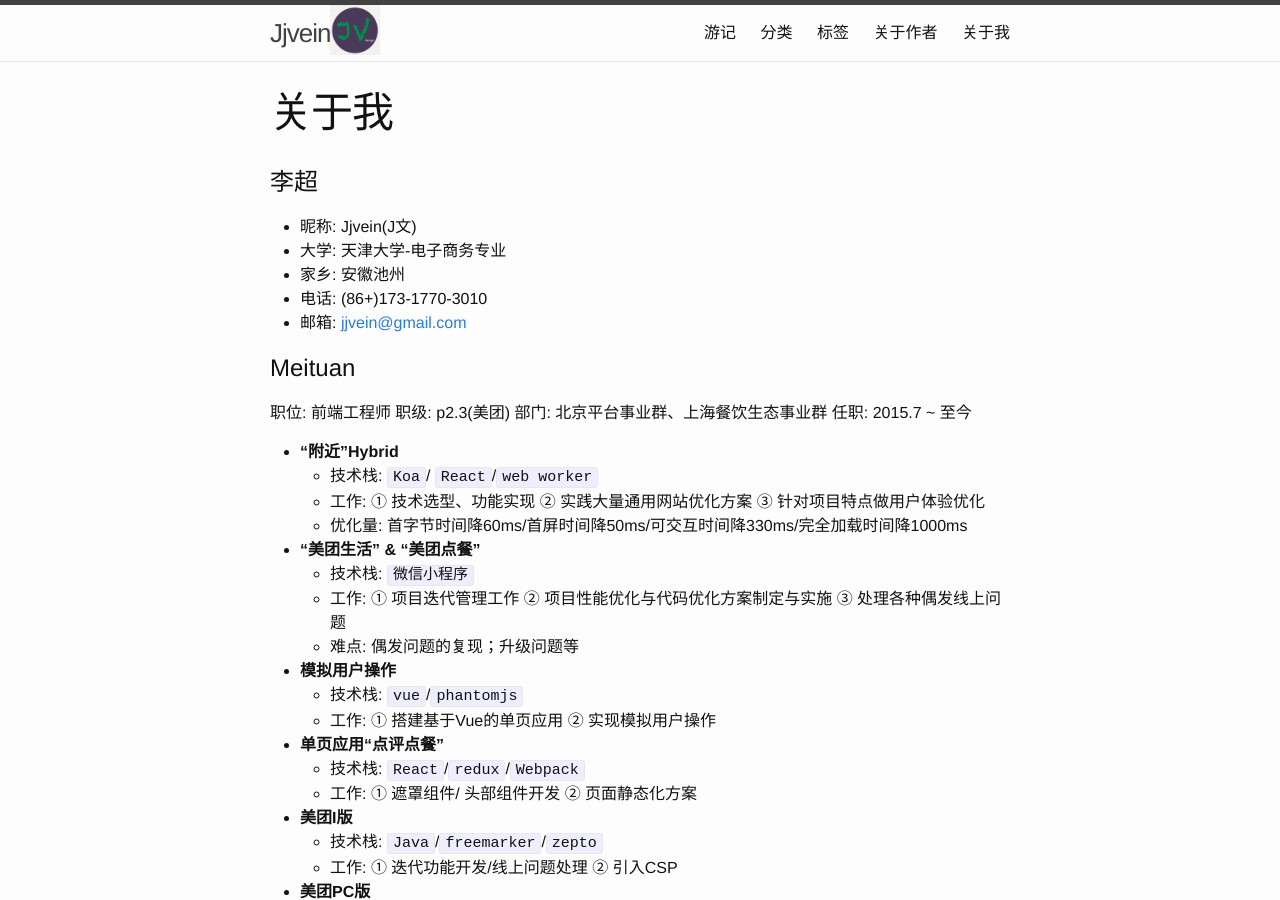
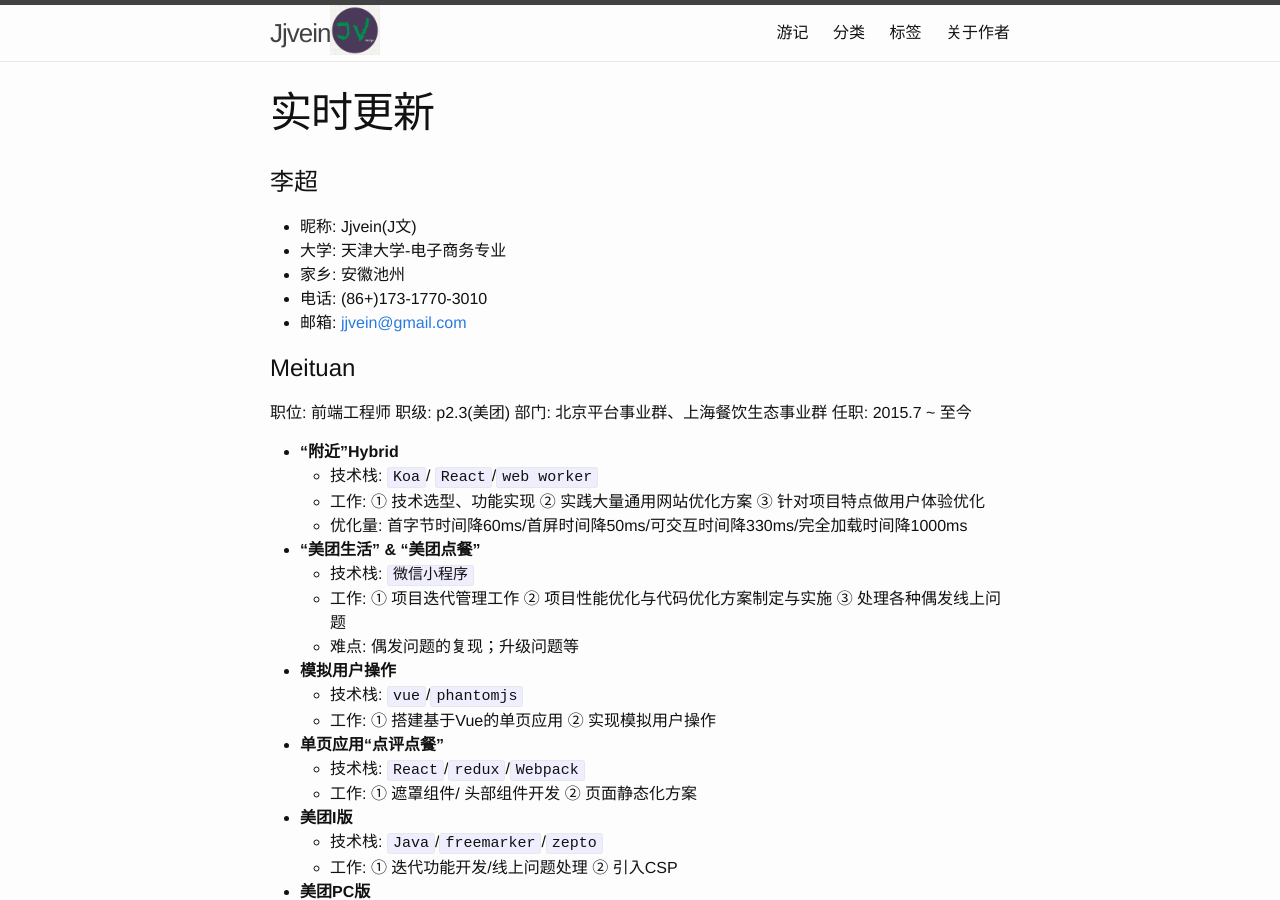
Before and after one commit to jjvein/jjvein.github.io, a Jekyll site: the page built from _posts/personal/2018-01-25-resume.md, in a window 1280 px wide and 900 px high. Built offline with Jekyll 4.4.1, drawn with Linux system fonts in a browser that asks for light colours; comment, search, counter and statistics services are not loaded.

Commit message:
隐藏简历

```diff
--- a/61-resume.md
+++ b/_posts/personal/2018-01-25-resume.md
@@ -1,8 +1,10 @@
 ---
 layout: page
-title:  关于我
-date: 2018-01-01
+title:  实时更新
+date: 2018-01-23
+category: personal
 permalink: /resume/
+tags: ["总结"]
 ---
 
 
```
